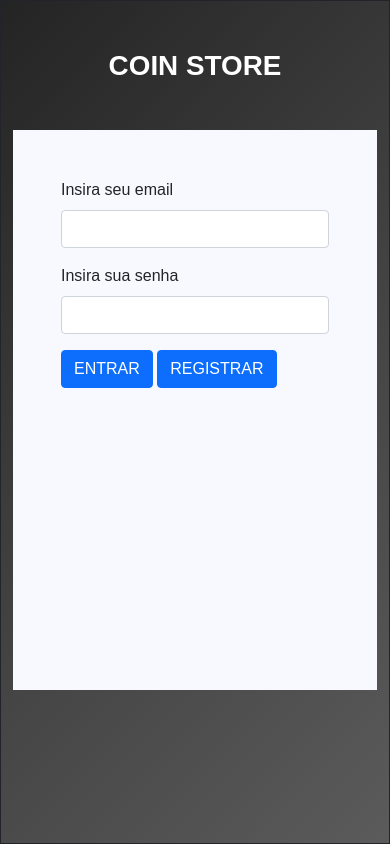
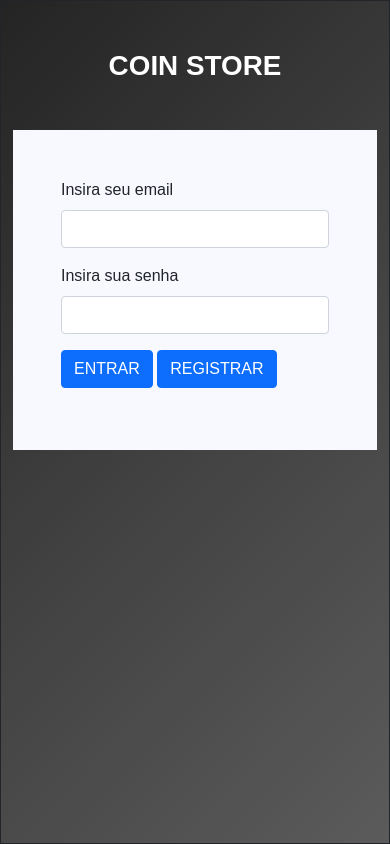
Before and after one commit to FilipeGuto/Project_Coin_Store_Front_End, a React (Create React App) app: page / in a window 390 px wide. Built offline with nearby package versions, Linux system fonts and the light colour scheme.

Commit message:
FIX: arrumando login estilização

```diff
--- a/src/components/FormLogin/FormLogin.jsx
+++ b/src/components/FormLogin/FormLogin.jsx
@@ -46,14 +46,14 @@ export default function FormLogin() {
 
   return (
     <div className="ctn container-fluid">
-      <Container className="mt-5">
+      <Container className="mt-5 login-container">
         <h1 className="title-login text-center">COIN STORE</h1>
         <Row className="mt-5">
           <Col
             lg={5}
             md={6}
             sm={12}
-            className="p-5 m-auto rounded-lg form-login"
+            className="p-5 m-auto rounded-lg form-login lgn-container"
           >
             <Form onSubmit={handleSubmit}>
               <Form.Group className="mb-3">
--- a/src/components/FormLogin/formLogin.css
+++ b/src/components/FormLogin/formLogin.css
@@ -27,4 +27,8 @@
   .ctn {
     height: 100vh;
   }
+
+  .lgn-container {
+    height: 20rem !important;
+  }
 };
```
